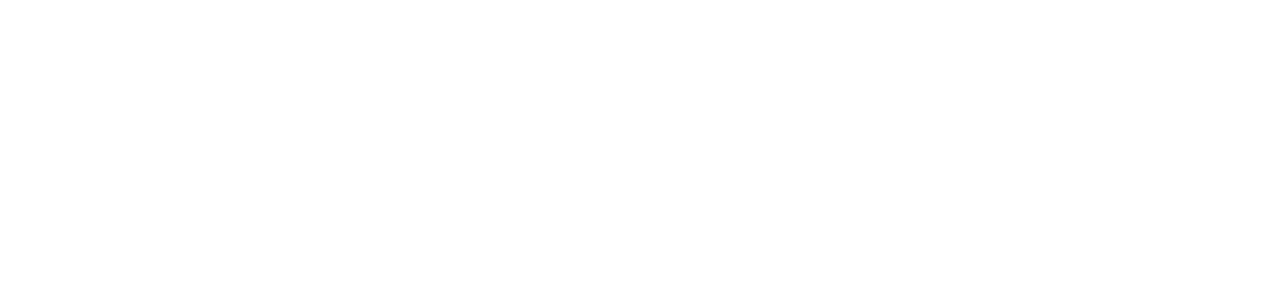
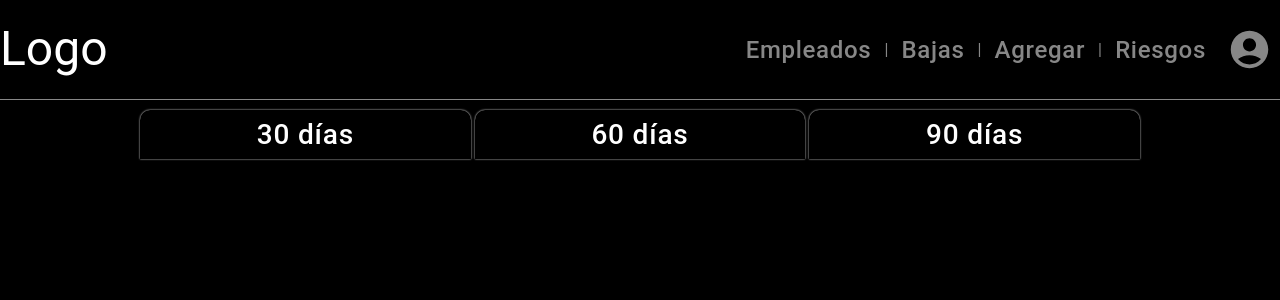
Before and after one commit to G1ovanaRD/Hackathon_Guayabines_Magna, a React (Vite) app: page /employees in a window 1280 px wide. Before the commit this address had no page. Shown: the top 300 px of the page. Built offline with nearby package versions, Linux system fonts and the light colour scheme.

Commit message:
New Layout

```diff
--- a/src/components/AppMenu.jsx
+++ b/src/components/AppMenu.jsx
@@ -1,11 +1,11 @@
-import { AppBar, Box, Button, IconButton, Typography } from '@mui/material'
+import { AppBar, Box, Button, Divider, IconButton, Typography } from '@mui/material'
 import AccountCircle from '@mui/icons-material/AccountCircle';
 import React from 'react'
 
 export default function AppMenu() {
   return (
     <Box sx={{ flexGrow: 1 }}>
-        <AppBar position='static' sx={{ backgroundColor: "red", height: "100px" }}>
+        <AppBar position='static' sx={{ backgroundColor: "black", height: "100px", borderBottom: "1px solid #878787" }}>
           <Box
             component="div"
             sx={{
@@ -22,18 +22,29 @@
                 height: "100%",
                 display: "flex",
                 alignItems: "center",
+                mb: 0,
                 "& .MuiButton-root": {
                   height: "50%",
                   mx: "5px",
+                  borderRadius: "0",
+                  "&:hover": {
+                    color: "white"
+                  }
+                },
+                "& .MuiTypography-root": {
+                  color: "#878787"
                 }
               }}
             >
-              <Button variant="contained">Empleados</Button>
-              <Button variant="contained">Bajas</Button>
-              <Button variant="contained">Agregar</Button>
-              <Button variant="contained">Riesgos</Button>
+              <Button>Empleados</Button>
+              <Typography>|</Typography>
+              <Button>Bajas</Button>
+              <Typography>|</Typography>
+              <Button>Agregar</Button>
+              <Typography>|</Typography>
+              <Button>Riesgos</Button>
               <IconButton>
-                <AccountCircle color='primary' sx={{ fontSize: "45px" }} />
+                <AccountCircle color='primary' sx={{ fontSize: "45px", "&:hover" : {color: "white"}}} />
               </IconButton>
             </Box>
           </Box>
--- /dev/null
+++ b/src/components/EmployeesCard.jsx
@@ -0,0 +1,23 @@
+import { Box } from '@mui/material'
+import React from 'react'
+import TimeButtons from './employees/TimeButtons'
+import EmployeesList from './employees/EmployeesList'
+
+export default function EmployeesCard() {
+  return (
+    <Box
+        component="div"
+        sx={{
+            display: "flex",
+            alignItems: "center",
+            flexDirection: "column",
+            width: "100%",
+            maxWidth: "1000px",
+            margin: "auto",
+        }}
+    >
+            <TimeButtons />
+            <EmployeesList />
+    </Box>
+  )
+}
--- /dev/null
+++ b/src/components/employees/EmployeesList.jsx
@@ -0,0 +1,10 @@
+import { Box, List, ListItem, Typography } from '@mui/material'
+import React from 'react'
+
+export default function EmployeesList() {
+  return (
+    <List>
+
+    </List>
+  )
+}
--- /dev/null
+++ b/src/components/employees/TimeButtons.jsx
@@ -0,0 +1,33 @@
+import { ToggleButtonGroup, ToggleButton, Typography, Box } from '@mui/material'
+import React from 'react'
+
+export default function TimeButtons() {
+  return (
+        <ToggleButtonGroup
+            sx={{
+                width: "100%",
+                gap: "5px",
+                "& .MuiToggleButton-root": {
+                    fontSize: "28px",
+                    mt: "10px",
+                    borderRadius: "0",
+                    border: "none",
+                    color: "white",
+                    py: 0,
+                    flex: 1,
+                    borderTopLeftRadius: "10px",
+                    borderTopRightRadius: "10px",
+                    boxShadow: "0 0 2px white",
+                    textTransform: "none",
+                    "&:hover": {
+                        backgroundColor: "#A0A0A0"
+                    }
+                }
+            }}
+        >
+            <ToggleButton>30 días</ToggleButton>
+            <ToggleButton>60 días</ToggleButton>
+            <ToggleButton>90 días</ToggleButton>
+        </ToggleButtonGroup>
+  )
+}
--- /dev/null
+++ b/src/pages/Employees.jsx
@@ -0,0 +1,11 @@
+import React from 'react'
+import Layout from '../components/Layout/Layout'
+import EmployeesCard from '../components/EmployeesCard'
+
+export default function Employees() {
+  return (
+    <Layout>
+        <EmployeesCard />
+    </Layout>
+  )
+}
--- a/src/routes/AppRoutes.jsx
+++ b/src/routes/AppRoutes.jsx
@@ -2,6 +2,7 @@
 import { Routes, Route, Navigate } from "react-router-dom";
 import Login from "../pages/login";
 import Risks from "../pages/Risks";
+import Employees from "../pages/Employees";
 
 const AppRoutes = () => {
     return (
@@ -9,6 +10,7 @@
             <Route path="/">
                 <Route index path="" element={<Login />}/>
                 <Route path="risks" element={<Risks />}/>
+                <Route path="employees" element={<Employees />}/>
             </Route>
         </Routes>
     );
--- a/src/styles/globals.css
+++ b/src/styles/globals.css
@@ -1,4 +1,5 @@
 html, body {
     padding: 0;
     margin: 0;
+    background-color: black;
 }
--- a/src/utils/theme.js
+++ b/src/utils/theme.js
@@ -1,6 +1,13 @@
 import { createTheme } from "@mui/material";
 
 export const baseColors = {
+    common: {
+        black: "#000",
+        white: "#fff",
+    },
+    primary: {
+        main: "#878787",
+    },
     /* primary: {
         #3A5DAE,
         #B7BF10,
@@ -14,4 +21,14 @@
 export const theme = createTheme({
     mode: "light",
     palette: baseColors,
-})
+    components: {
+        MuiButton: {
+            styleOverrides: {
+                root: {
+                    textTransform: "none",
+                    fontSize: "24px",
+                },
+            },
+        },
+    },
+});
```
